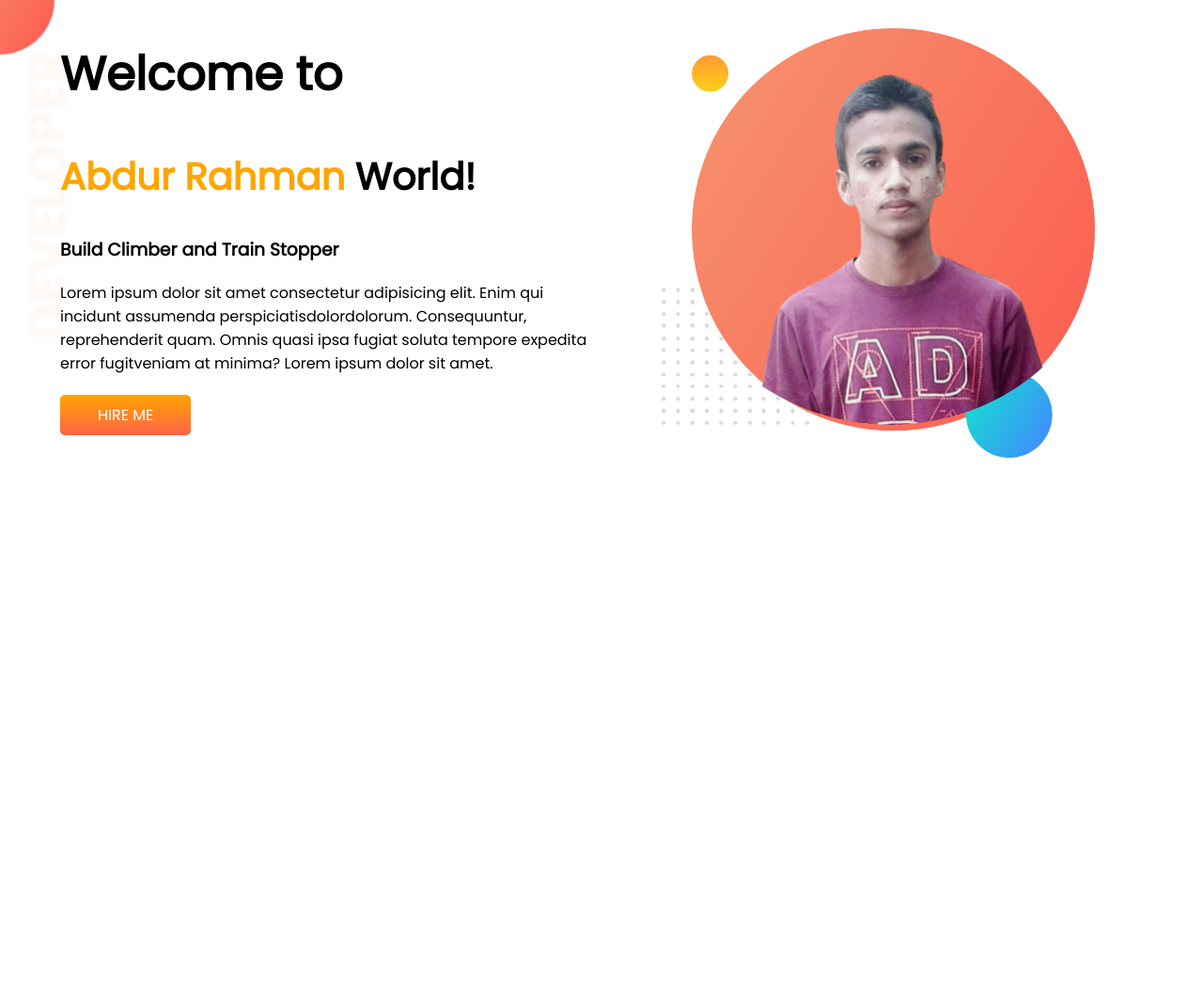
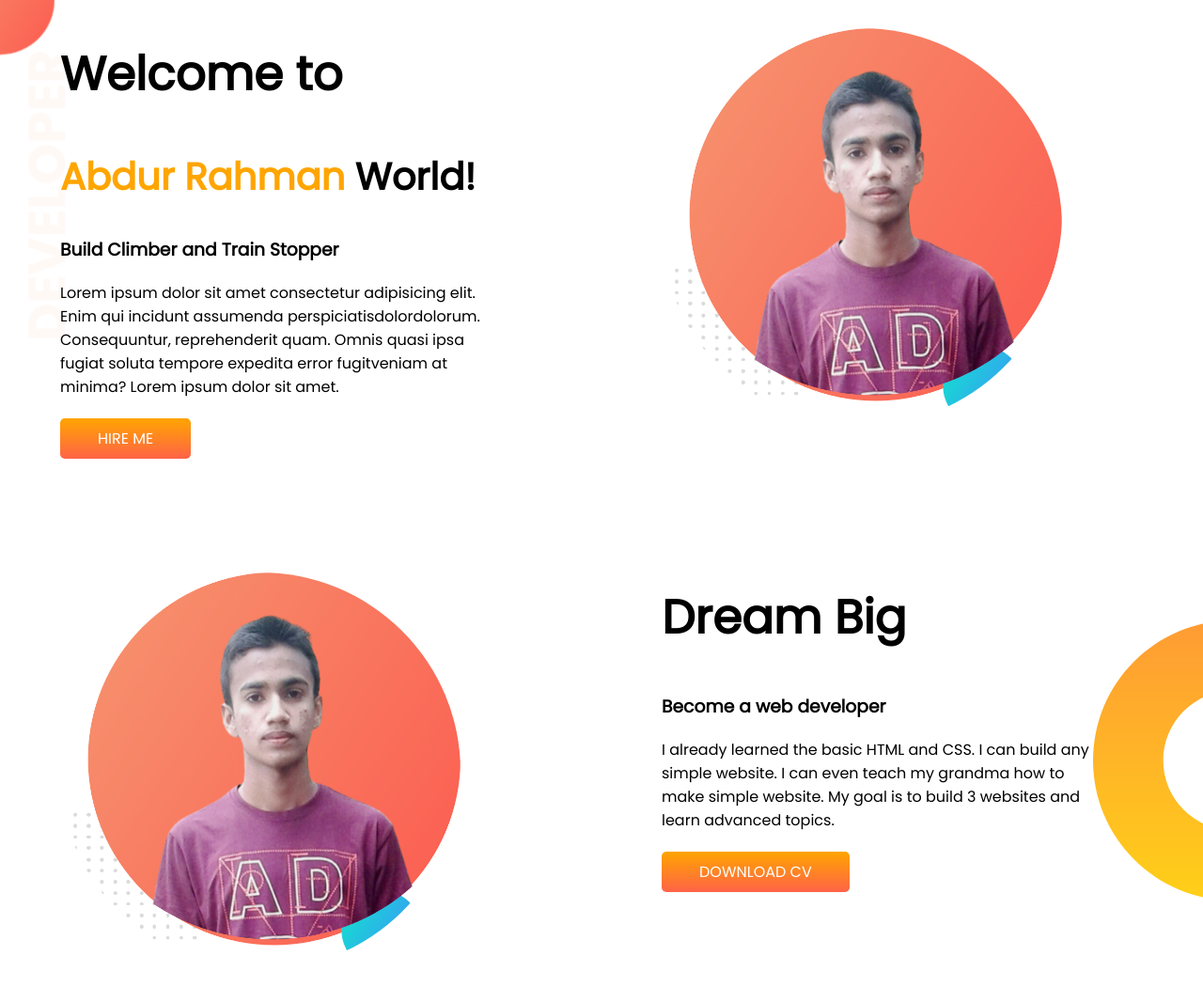
Before and after one commit to AbdurRahman-34/developer-portfolio, a plain HTML site: page index.html in a window 1280 px wide. Shown: the whole page at 94% size. Before the commit the page ends 800 px from the top, so only its background shows below. Drawn offline with Linux system fonts and the light colour scheme.

Commit message:
add style

```diff
--- a/index.html
+++ b/index.html
@@ -27,6 +27,20 @@
             <img src="images/profile.png" alt="profile pic">
         </div>
     </section>
+
+
+    <section class="dream-big">
+        <div class="half-width">
+            <img src="images/profile.png" alt="">
+        </div>
+
+        <div class="half-width">
+            <h1>Dream Big</h1>
+            <h3>Become a web developer</h3>
+            <p>I already learned the basic HTML and CSS. I can build any simple website. I can even teach my grandma how to make simple website. My goal is to build 3 websites and learn advanced topics.</p>
+                <a class="link-button" target="_blank" href="https://www.linkedin.com/in/abdur-rahman-557971200/">DOWNLOAD CV</a>
+        </div>
+    </section>
 </body>
 
 </html>
--- a/style.css
+++ b/style.css
@@ -13,14 +13,17 @@ h2{
 }
 section{
     display: flex;
+    margin-bottom: 100px;
 }
 .half-width{
     width: 50%;
     padding-left: 5%;
+    padding-right: 8%;
 }
 .half-width img{
-    width: 80%;
+    width: 90%;
     margin-top: 30px;
+    border-radius: 50%;
 }
 .link-button{
     text-decoration: none;
@@ -37,3 +40,8 @@ p{
     background: url(images/top-banner.png);
     background-repeat: no-repeat;
 }
+.dream-big{
+    background: url(images/dream-bg.png);
+    background-repeat: no-repeat;
+    background-position: right;
+}
```
Also changed, not shown: images/p.png (added).
